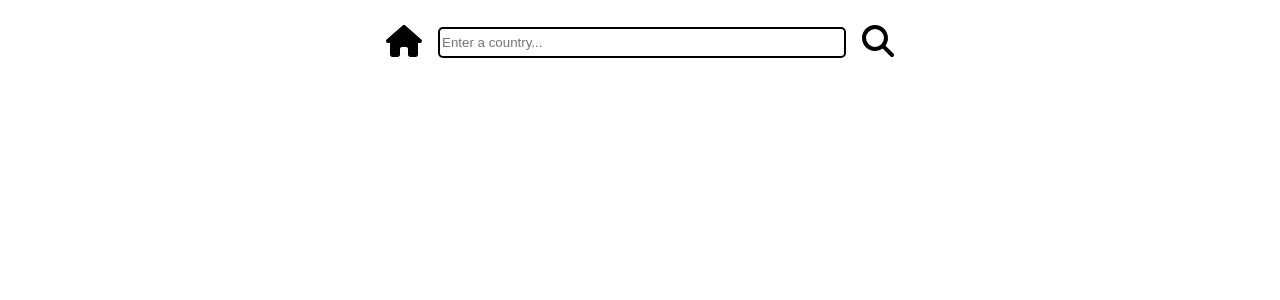
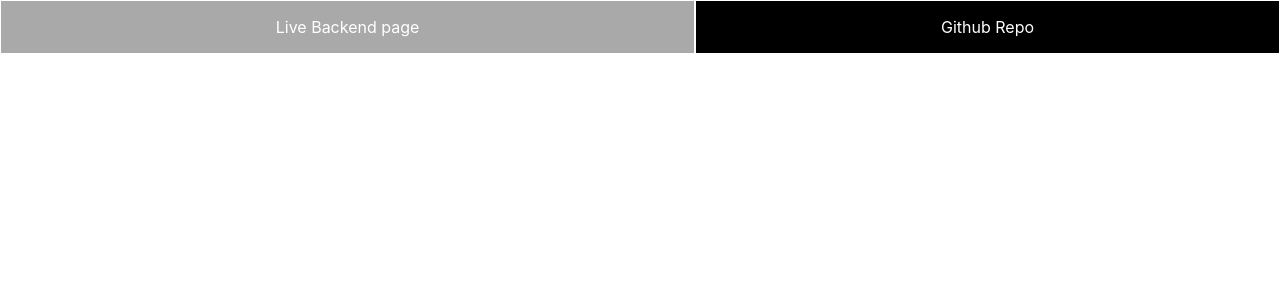
Before and after one commit to ying-lenny/CountriesApp, a React (Create React App) app in the folder frontend/: page / in a window 1280 px wide. Shown: the top 300 px of the page. Built offline with nearby package versions, Linux system fonts and the light colour scheme; the HTML template or start-up script is replaced by a standard one.

Commit message:
Added header with relevant links and a disclaimer

```diff
--- a/frontend/package.json
+++ b/frontend/package.json
@@ -1,6 +1,7 @@
 {
   "name": "countries-app",
   "version": "0.1.0",
+  "homepage": "https://ying-lenny.github.io/CountriesApp/",
   "private": true,
   "dependencies": {
     "@fortawesome/fontawesome-svg-core": "^6.4.2",
@@ -18,6 +19,8 @@
     "web-vitals": "^2.1.4"
   },
   "scripts": {
+    "predeploy": "npm run build",
+    "deploy": "gh-pages -d build",
     "start": "react-scripts start",
     "build": "react-scripts build",
     "test": "react-scripts test",
@@ -40,5 +43,8 @@
       "last 1 firefox version",
       "last 1 safari version"
     ]
+  },
+  "devDependencies": {
+    "gh-pages": "^6.1.0"
   }
 }
--- a/frontend/src/App.js
+++ b/frontend/src/App.js
@@ -1,5 +1,6 @@
 import React from 'react';
 import { BrowserRouter, Route, Routes } from "react-router-dom";
+import Header from './Components/Header';
 import Homepage from './pages/Homepage';
 import './App.css';
 
@@ -7,9 +8,10 @@ function App() {
   return (
     <div className="App">
       <BrowserRouter>
+      <Header/>
       <div className="body">
         <Routes>
-          <Route exact path="/" element={<Homepage/>}/>
+          <Route exact path="/CountriesApp" element={<Homepage/>}/>
         </Routes>
       </div>
       </BrowserRouter>
--- /dev/null
+++ b/frontend/src/Components/Disclaimer.js
@@ -0,0 +1,13 @@
+import React from "react";
+import { Link } from "react-router-dom";
+
+export default function Disclaimer() {
+  return (
+    <section className="disclaimer">
+      <p>
+        Made by Owen Lenihan using the&nbsp;
+        <Link target="_blank" to="https://restcountries.com/#endpoints-name">REST Countries API</Link>
+      </p>
+    </section>
+  )
+}
--- /dev/null
+++ b/frontend/src/Components/Header.js
@@ -0,0 +1,15 @@
+import React from "react";
+import { Link } from "react-router-dom";
+
+export default function Header() {
+  return (
+    <header>
+      <nav>
+        <div className="header">
+					<Link className="header-link" target="_blank" to='https://countriesapp-ggwg.onrender.com/'>Live Backend page</Link>
+          <Link className="header-link" target="_blank" to='https://github.com/ying-lenny/CountriesApp'>Github Repo</Link>
+        </div>
+      </nav>
+    </header>
+  )
+}
--- a/frontend/src/index.css
+++ b/frontend/src/index.css
@@ -71,8 +71,27 @@ img{
   border: 2px solid gray;
 }
 
-/* now do styles as much as you want */
-/* add media query for responsive */
+.header {
+  width: 100vw;
+  display: flex;
+}
+
+.header-link {
+  display: block;
+  background-color: black;
+  color: white;
+  width: 50%;
+  padding: 1em;
+  text-decoration: none;
+  border: 1px solid white;
+  transition: 0.5s;
+}
+
+.header-link:hover {
+  width: 60%;
+  background-color: darkgray;
+}
+
 @media screen and (max-width: 576px){
   .countries{
       grid-template-columns: repeat(1, 1fr);
--- a/frontend/src/pages/Homepage.js
+++ b/frontend/src/pages/Homepage.js
@@ -2,6 +2,7 @@ import React, { useState } from 'react';
 import { getSearchResults } from '../api/backend';
 import { FontAwesomeIcon } from '@fortawesome/react-fontawesome'
 import { faMagnifyingGlass, faHouse } from '@fortawesome/free-solid-svg-icons'
+import Disclaimer from '../Components/Disclaimer';
 
 function Homepage() {
 
@@ -73,10 +74,6 @@ function Homepage() {
 
   function displayLoading() {
     loader.classList.add("display");
-    // to stop loading after some time
-    setTimeout(() => {
-        loader.classList.remove("display");
-    }, 5000);
   }
 
   // hiding loading
@@ -86,6 +83,7 @@ function Homepage() {
 
   return (
     <div className="App">
+      <Disclaimer/>
       <form className="form" onSubmit={handleButton}>
         <FontAwesomeIcon icon={faHouse} size="2xl" onClick={handleClick} className='icon'/>
         <input id="search" type="text" className="input" placeholder="Enter a country..."
```
Also changed, not shown: 1 other file (tests, documents, lock files or other folders).
